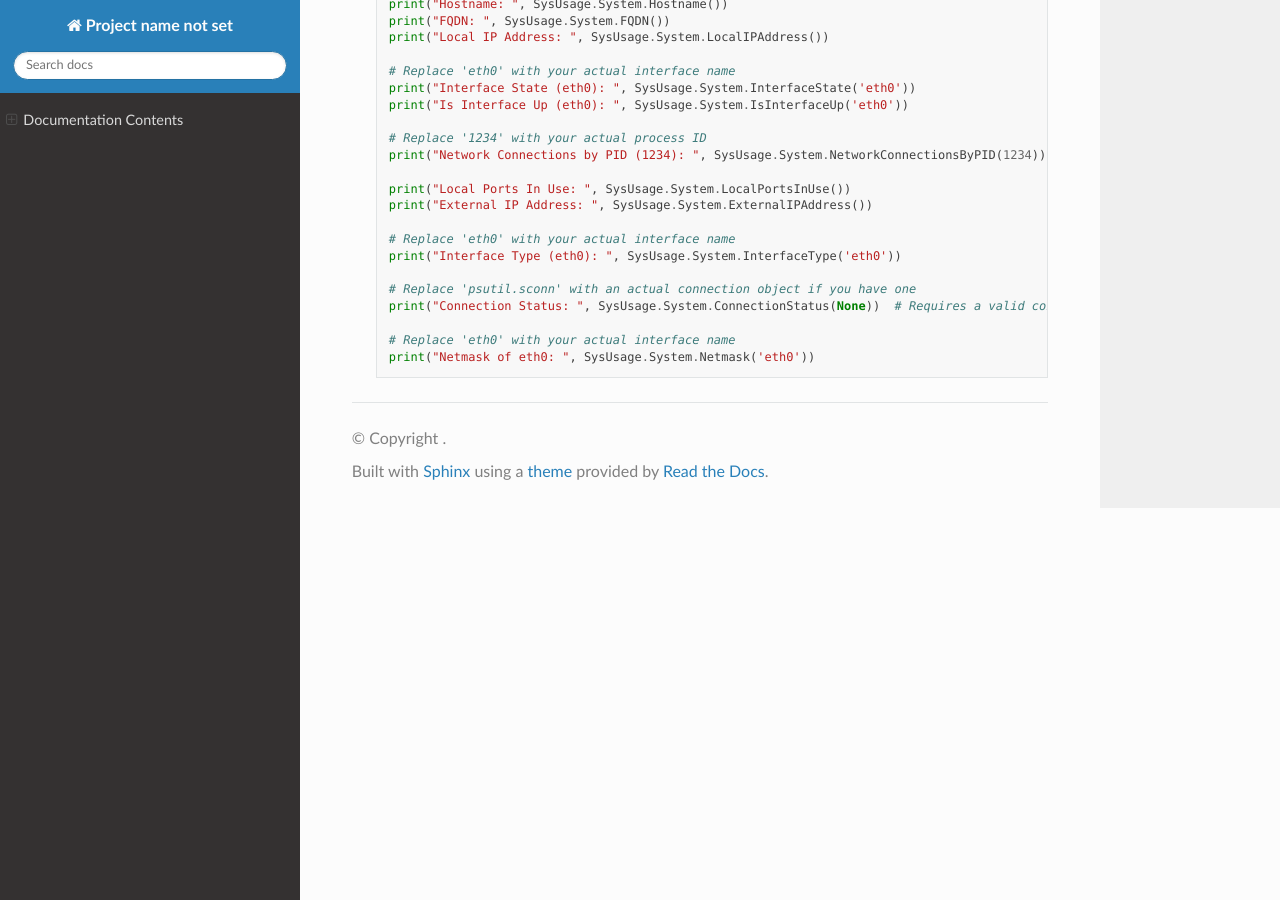
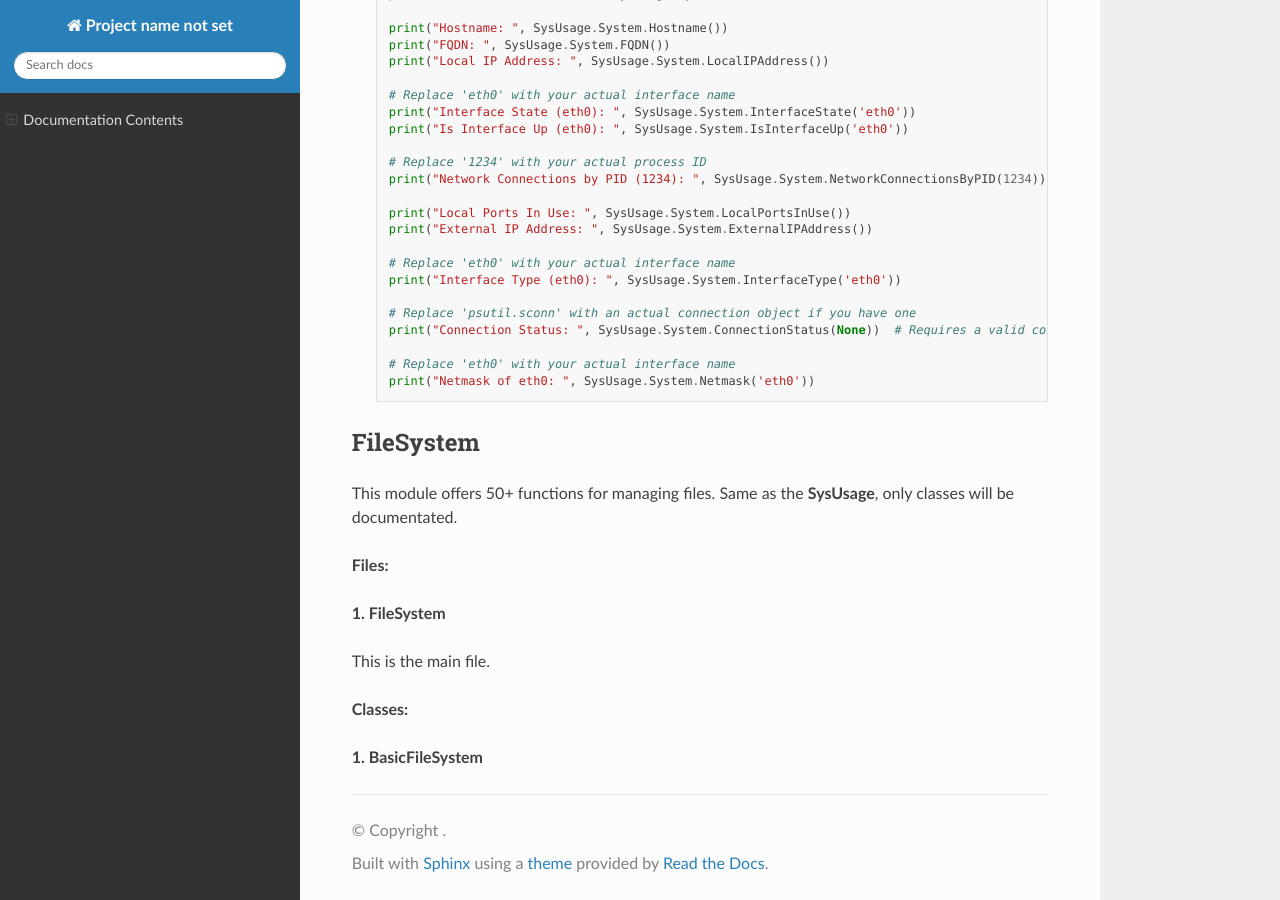
Before and after one commit to AkshuDev/PheonixAppAPI, a Sphinx documentation site: the page built from docs/source/PHardwareITK_Reference.rst, in a window 1280 px wide and 900 px high, scrolled down 6964 px. Built offline with Sphinx 7.4.7 and the Read the Docs theme 3.1.0, drawn with Linux system fonts in a browser that asks for light colours; pages that are not in the unit, such as notebooks, are missing from menus; some of the changed text lies outside the part shown.

Commit message:
Update PHardwareITK_Reference.rst

```diff
--- a/docs/source/PHardwareITK_Reference.rst
+++ b/docs/source/PHardwareITK_Reference.rst
@@ -136,7 +136,7 @@ This module is one ofthe biggest in the entire PHardwareITK, as it contains over
 
 **1. SysUsage**
 
-This file has 200+ functions for monitoring the system usage, **NOTE: Some functions are OS-exclusive due to Python limitations.**
+This file has 50+ functions for monitoring the system usage, **NOTE: Some functions are OS-exclusive due to Python limitations.**
 
 
 **Classes:**
@@ -359,3 +359,18 @@ This class is a bundle for all functions. Not supported functions of other OS ar
 
       # Replace 'eth0' with your actual interface name
       print("Netmask of eth0: ", SysUsage.System.Netmask('eth0'))
+
+FileSystem
+----------
+
+This module offers 50+ functions for managing files. Same as the **SysUsage**, only classes will be documentated.
+
+**Files:**
+
+**1. FileSystem**
+
+This is the main file.
+
+**Classes:**
+
+**1. BasicFileSystem**
```
